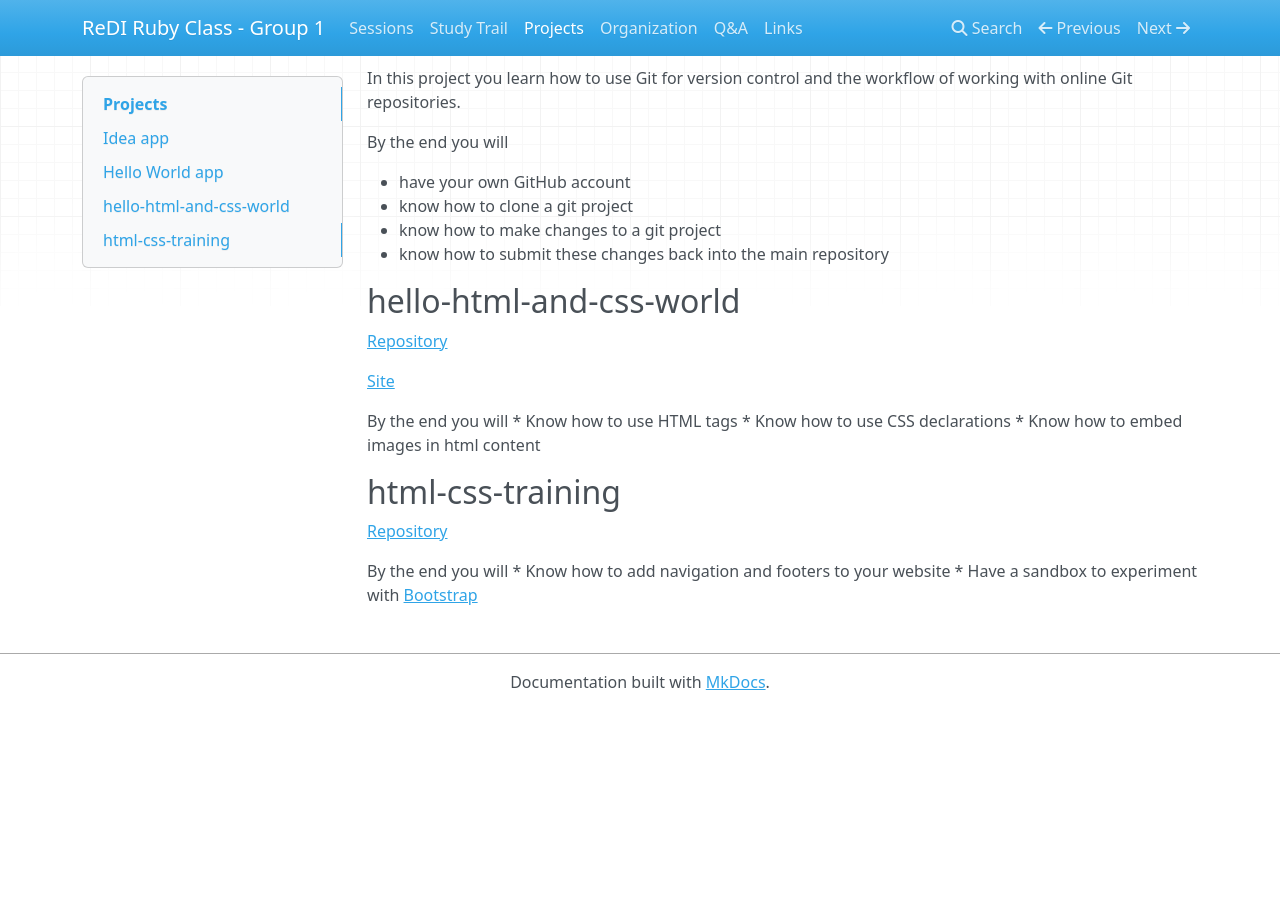
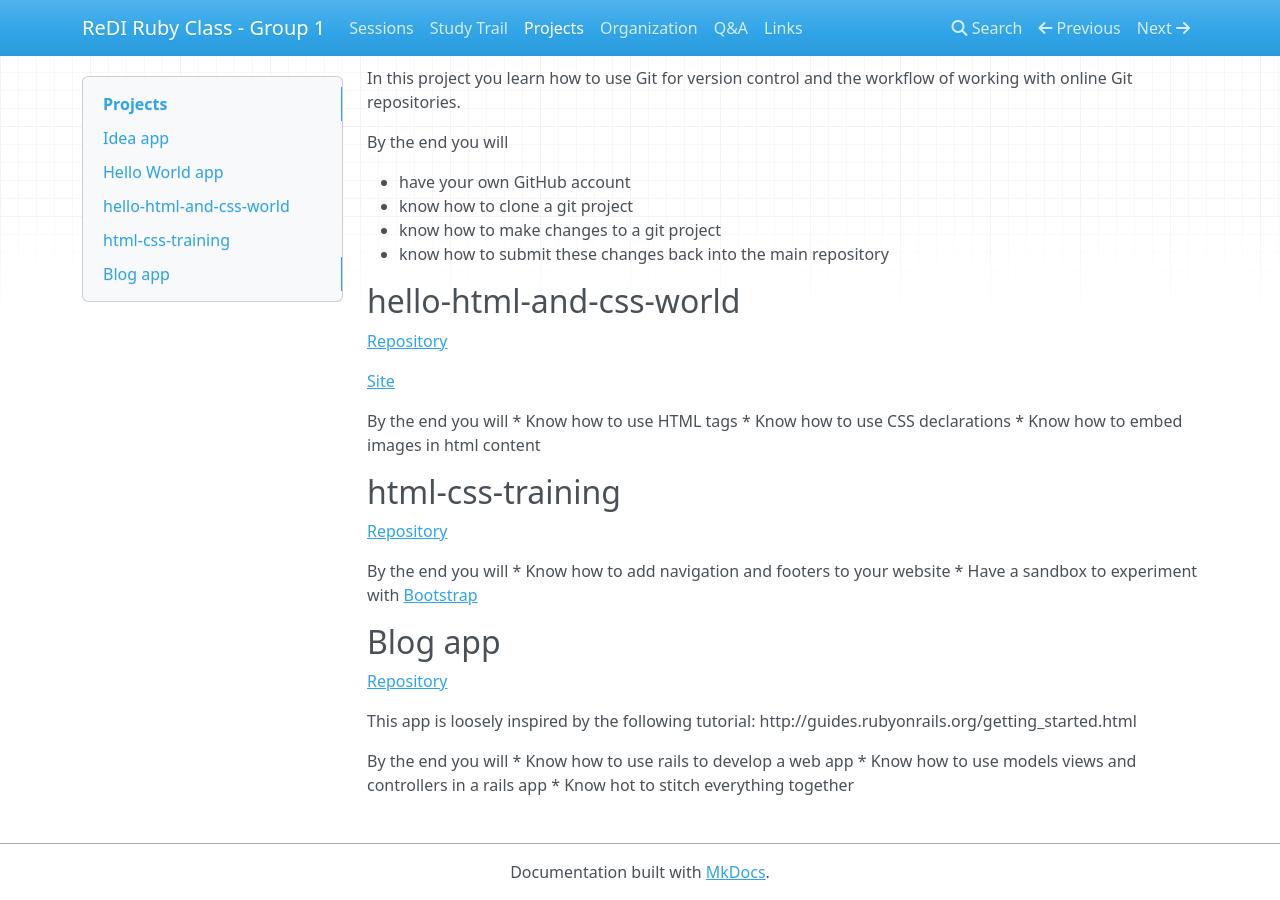
Before and after one commit to ReDI-School/group1, an MkDocs documentation site: the page built from docs/projects.md, in a window 1280 px wide and 900 px high, scrolled down 529 px. Built offline with MkDocs 1.6.1, drawn with Linux system fonts in a browser that asks for light colours; nearby versions of some CDN libraries; old or Windows-style settings are respelled for this version of MkDocs; before the commit the page ends 1239 px from its top, so only the background shows below that.

```diff
--- a/docs/projects.md
+++ b/docs/projects.md
@@ -41,3 +41,14 @@ By the end you will
 By the end you will
 * Know how to add navigation and footers to your website
 * Have a sandbox to experiment with [Bootstrap](http://getbootstrap.com/)
+
+## Blog app
+[Repository](https://github.com/ReDI-School/group1-blog)
+
+This app is loosely inspired by the following tutorial: http://guides.rubyonrails.org/getting_started.html
+
+
+By the end you will
+* Know how to use rails to develop a web app
+* Know how to use models views and controllers in a rails app
+* Know hot to stitch everything together
```
Also changed, not shown: docs/index.md (+18 -0 lines).
